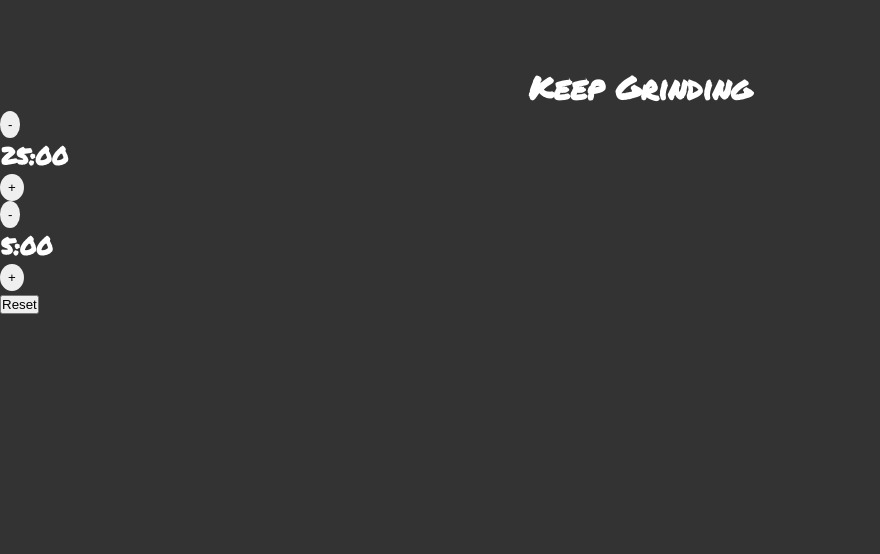
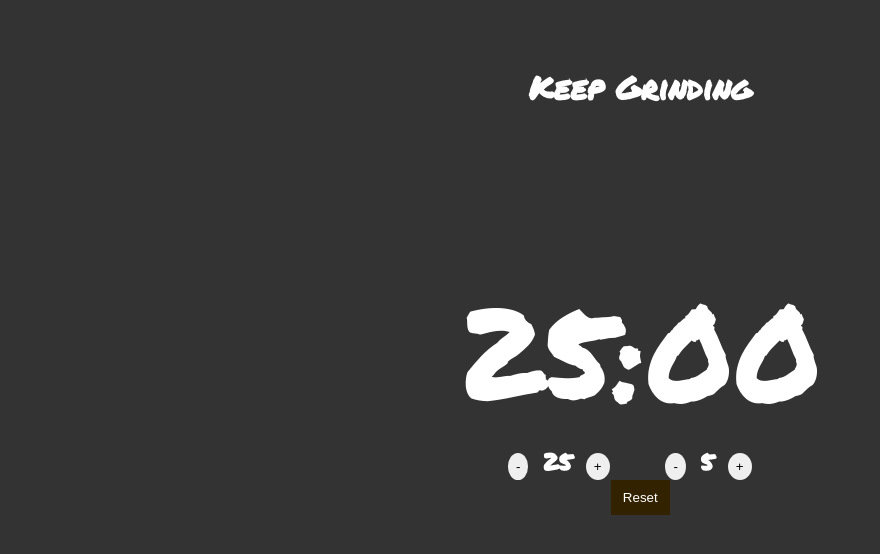
Before and after one commit to raythurman2386/pomodoroClock, a plain HTML site: page index.html in a window 1280 px wide. Shown: the whole page, without its empty margins (0-880 px from the left). Drawn offline with Linux system fonts and the light colour scheme.

Commit message:
basic styling

```diff
--- a/index.html
+++ b/index.html
@@ -20,14 +20,15 @@
     <h1>Keep Grinding</h1>
     <div class="card">
       <div class="card-body">
+        <div class="liveSession">25:00</div>
         <div class="session">
           <button type="submit" class="addSession">-</button>
-          <h2 class="sessionTimer">25:00</h2>
+          <h2 class="sessionTimer">25</h2>
           <button type="submit" class="minSession">+</button>
         </div>
         <div class="break">
           <button type="submit" class="addBreak">-</button>
-          <h2 class="breakTimer">5:00</h2>
+          <h2 class="breakTimer">5</h2>
           <button type="submit" class="minBreak">+</button>
         </div>
         <button class="resetButton" type="submit">Reset</button>
--- a/style.css
+++ b/style.css
@@ -14,16 +14,43 @@ h1 {
   margin-top: 5%;
 }
 
+.liveSession {
+  font-size: 8em;
+  margin-top: 40%;
+}
+
 .card {
   width: 100%;
   display: flex;
+  justify-content: center;
+  align-content: center;
+  align-items: center;
+  align-self: center;
 }
 
 .addSession,
 .minSession,
 .addBreak,
-.minBreak {
+.minBreak,
+.sessionTimer,
+.breakTimer {
+  display: inline;
   border: none;
   border-radius: 50%;
   padding: 6px 8px;
 }
+
+.session,
+.break {
+  display: inline;
+  margin-left: 50px;
+}
+
+.resetButton {
+  display: flex;
+  margin-left: 42%;
+  border: none;
+  background: #320;
+  color: #fff;
+  padding: 10px 12px;
+}
```
